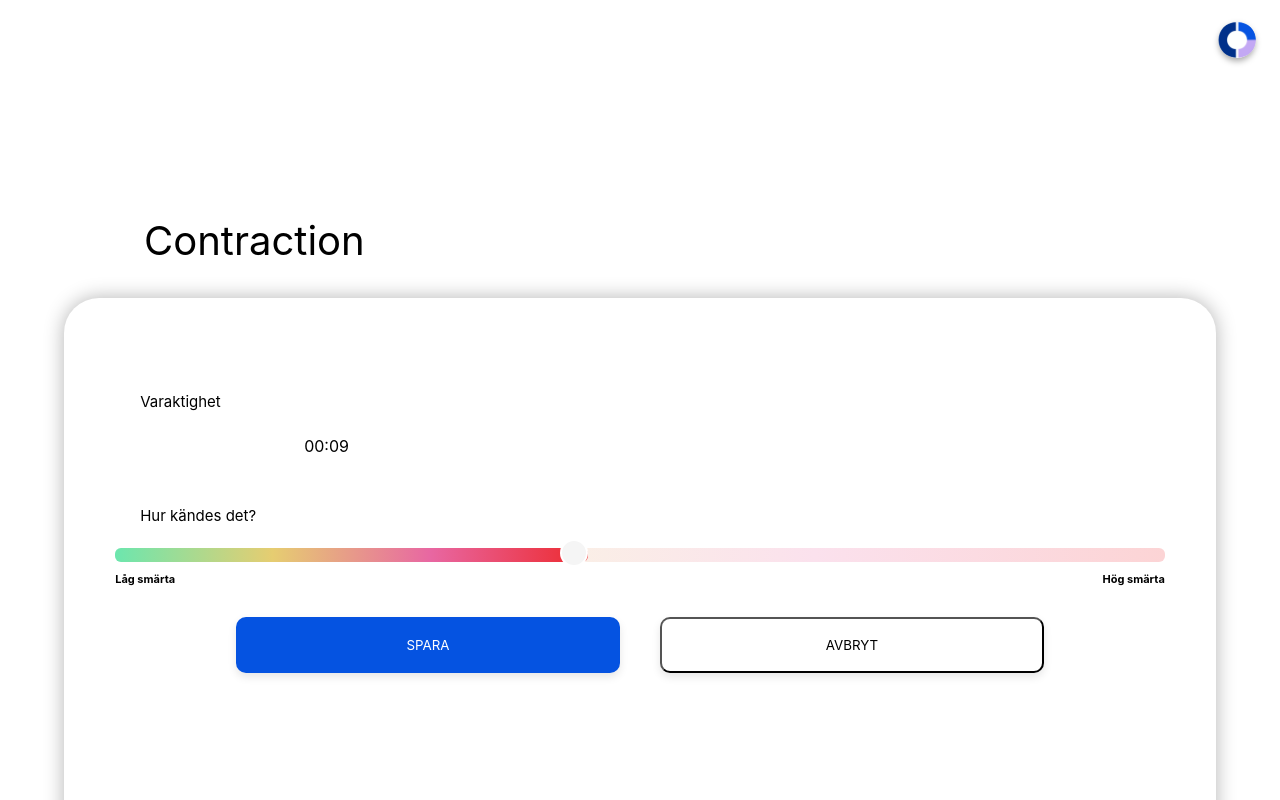
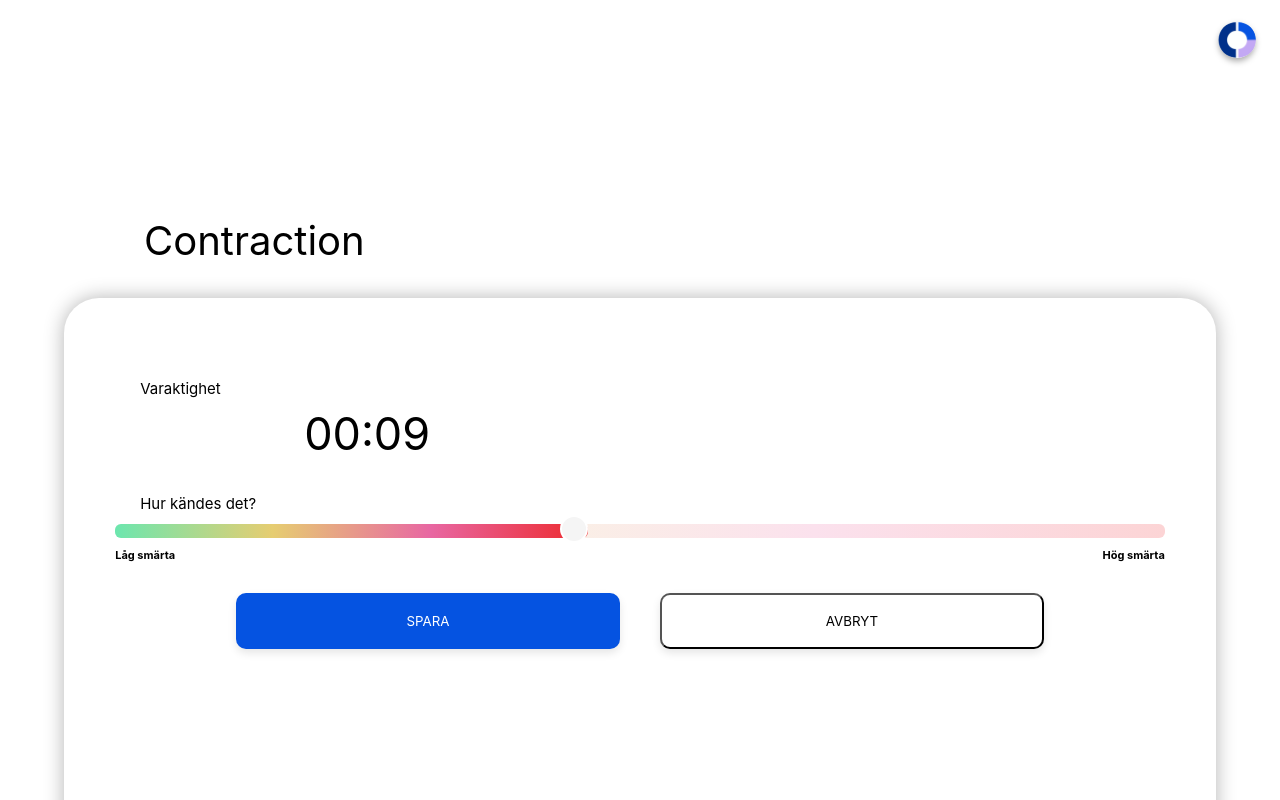
Before and after one commit to Rainiereed/obtrax-app, a React (Create React App) app: page /pain in a window 1280 px wide. Shown: the top 800 px of the page. Built offline with nearby package versions, Linux system fonts and the light colour scheme.

Commit message:
Update Painintensity.scss

```diff
--- a/src/pages/Painintensity.scss
+++ b/src/pages/Painintensity.scss
@@ -1,6 +1,6 @@
 .card {
     width: 82vw;
-    height: 85vw;
+    height: 82vw;
     margin-left: auto;
     margin-right: auto;
     box-shadow: rgba(0, 0, 0, 0.3) 0px 0px 20px;
@@ -19,8 +19,8 @@ h2 {
     font-family: -apple-system, BlinkMacSystemFont, 'Segoe UI', Roboto, Oxygen, Ubuntu, Cantarell, 'Open Sans', 'Helvetica Neue', sans-serif;
 }
 
-h3 {
-
+.h3 {
+    line-height: 0em;
     font-size: 15px;
 }
 
@@ -28,8 +28,9 @@ h4 {
     font-size: 11px;
 }
 
-p {
-    font-size: 50px;
+.text {
+    font-size: 45px;
+    line-height: 0em;
 }
 
 .textLeft {
```
